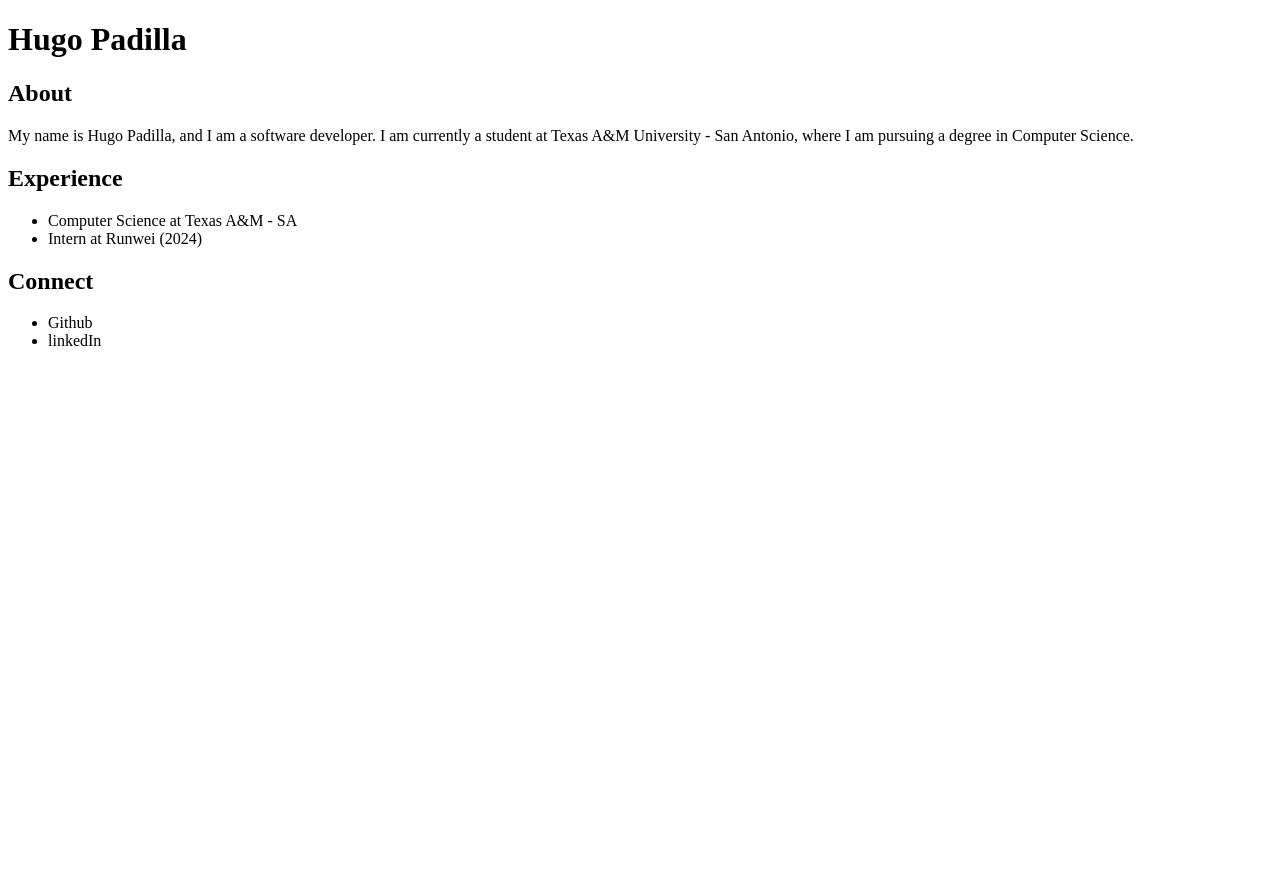
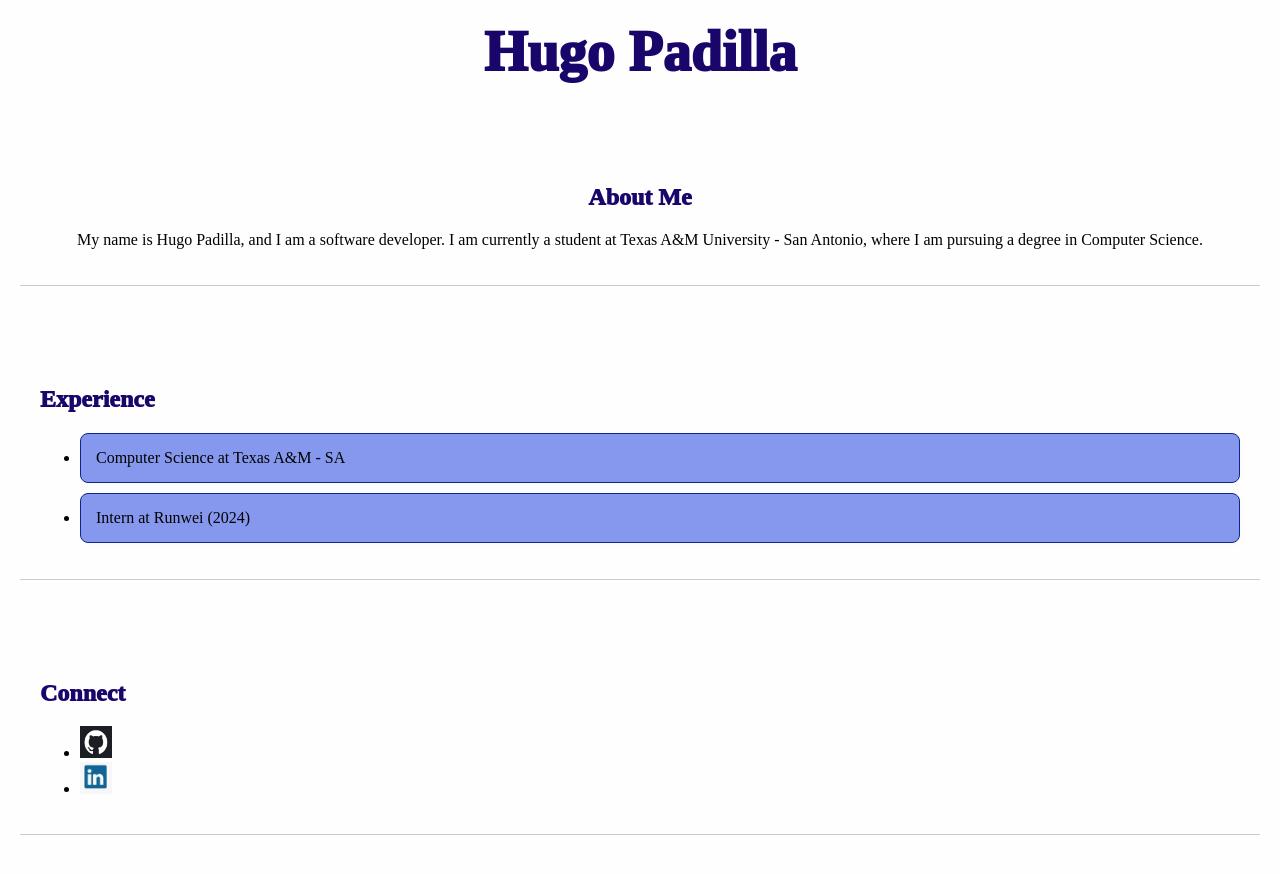
Before and after one commit to hpadi02/hugo-padilla-kleper, a plain HTML site: page index.html in a window 1280 px wide. Before the commit the page ends 800 px from the top, so only its background shows below. Drawn offline with Linux system fonts and the light colour scheme.

Commit message:
CSS & Styling added
Changed styles
Changed font and background color
Changed connect links to images

```diff
--- /dev/null
+++ b/css/index.css
@@ -0,0 +1,69 @@
+/* Background color and default text color */
+body {
+  background-color: #fefefe;
+  color: #ffffff;
+  font-family: 'Arial', sans-serif;
+  margin: 0;
+  padding: 0;
+}
+
+
+
+body {
+  font-family: 'Times New Roman', sans-serif;
+  color:#000000
+}
+
+/* Headings */
+h1, h2, h3 {
+  color: #1a066b;
+  font-weight: 1000;
+}
+
+h1 {
+  font-size: 3.5em;
+  text-align: center;
+  margin-top: 20px;
+}
+
+/* Sections */
+section {
+  margin: 60px 20px;
+  padding: 20px;
+  border-bottom: 1px solid #ccc;
+}
+
+/* center align content of a specific section */
+#about {
+  text-align: center;
+}
+
+/* Style the name at the top */
+#name-header {
+  font-size: 3em;
+  font-weight: bold;
+  color: #1a73e8;
+  text-align: center;
+  padding-top: 20px;
+}
+
+/* Experience list blocks */
+.experience-item {
+  background-color: #8598ed;
+  border: 1px solid #0e258b;
+  border-radius: 8px;
+  padding: 15px;
+  margin: 10px 0;
+  box-shadow: 2px 2px 5px rgba(232, 224, 224, 0.1);
+}
+
+/* Connect links */
+.connect a {
+  color: #1a73e8;
+  text-decoration: none;
+  margin-right: 10px;
+}
+
+.connect a:hover {
+  text-decoration: underline;
+}
--- a/index.html
+++ b/index.html
@@ -4,34 +4,41 @@
     <title>Hugo Padilla's Portfolio</title>
     <meta charset="UTF-8">
     <meta name="author" content="Hugo Padilla">
+    <link rel="stylesheet" href="css/index.css">
 </head>
 
 <body>
     <h1>Hugo Padilla</h1>
 
-    <section id ="About">
-    <h2>About</h2>
+    <section id="about">
+    <h2>About Me</h2>
     <p>My name is Hugo Padilla, and I am a software developer.
     I am currently a student at Texas A&M University - San Antonio, where I am pursuing a degree in Computer Science.
     </p>
 </section>
 
-<section id ="Experience">
+<section id="experience">
     <h2>Experience</h2>
     <ul>
-        <li>Computer Science at Texas A&M - SA</li>
-        <li>Intern at Runwei (2024)</li>
-        </ul>
+        <li class="experience-item">Computer Science at Texas A&M - SA</li>
+        <li class="experience-item">Intern at Runwei (2024)</li>
+    </ul>
+</section>
 
-    </section>
-
-<section id = "Connect">
+<section id="connect">
  <h2>Connect</h2>
- <ul>
-    <li><a href = https://github.com/hpadi02></a> Github</li>
-    <li><a href = https://www.linkedin.com/in/hugo-padilla-cuadros-tamusa></a> linkedIn</li>
+ <ul class="connect">
+    <li>
+      <a href="https://github.com/hpadi02" target="_blank" rel="noopener noreferrer">
+        <img src="assets/github-icon.png" alt="GitHub" width="32" height="32">
+      </a>
+    </li>
+    <li>
+      <a href="https://www.linkedin.com/in/hugo-padilla-cuadros-tamusa" target="_blank" rel="noopener noreferrer">
+        <img src="assets/linkedin-icon.png" alt="LinkedIn" width="32" height="32">
+      </a>
+    </li>
  </ul>
-
 </section>
 
 </body>
```
Also changed, not shown: assets/github-icon.png (added), assets/linkedin-icon.png (added).
